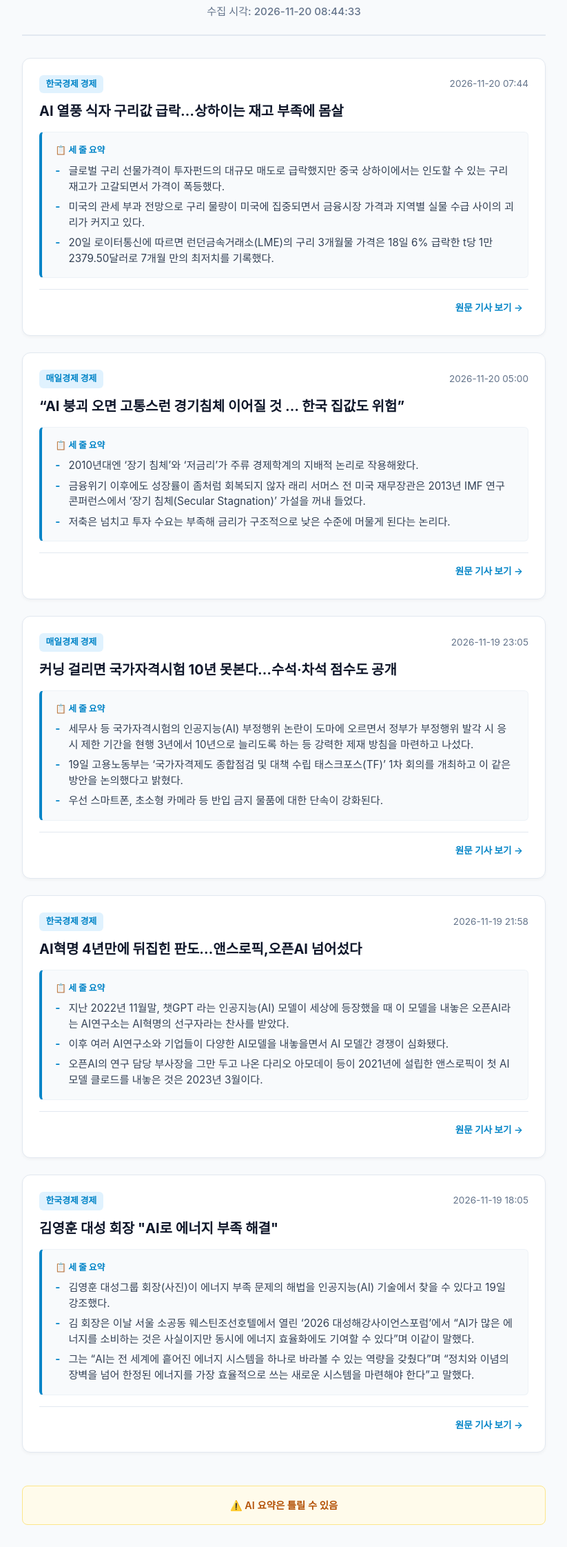
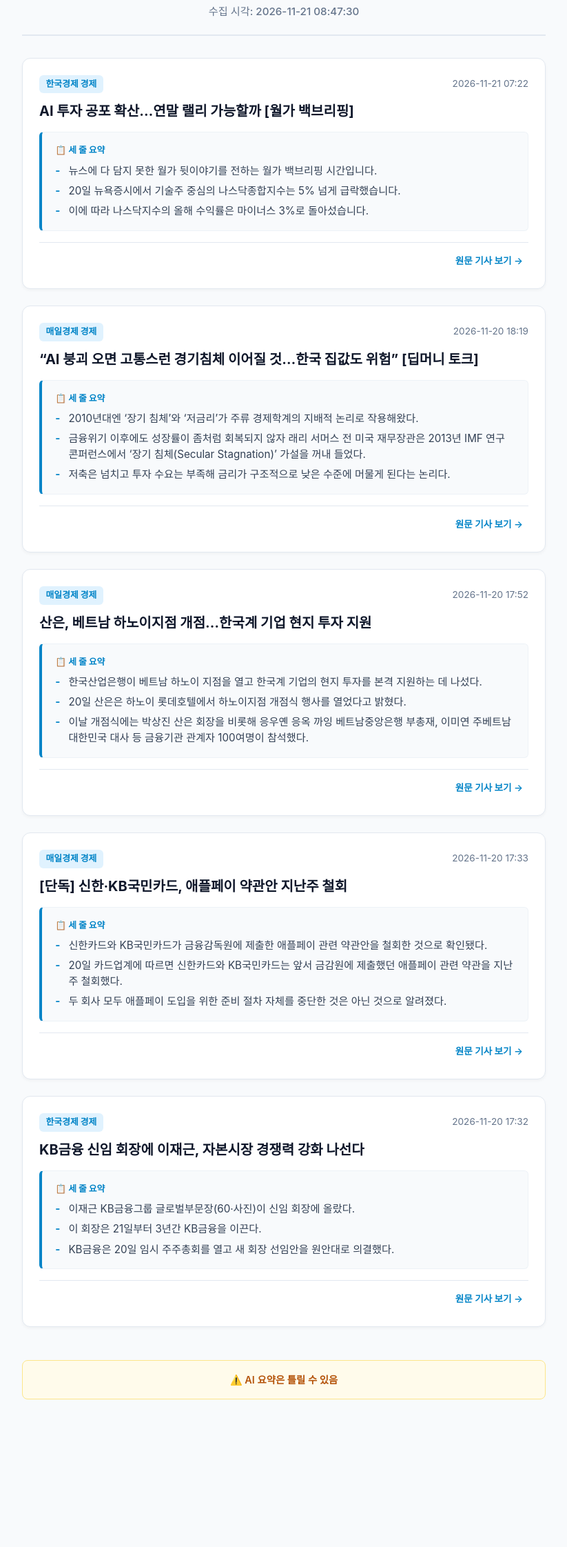
Before and after one commit to Kyle-HyukTae-Kwon/news-briefing, a plain HTML site: page index.html in a window 1280 px wide. Shown: the part 86-2329 px from the top of the page at 69% size, without its empty margins (228-1051 px from the left). After the commit the page ends 2147 px from the top, so only its background shows below. Drawn offline with Linux system fonts and the light colour scheme.

Commit message:
chore: update daily news briefing [skip ci]

```diff
--- a/index.html
+++ b/index.html
@@ -169,7 +169,7 @@
   <div class="container">
     <header>
       <h1>금융·경제 아침 브리핑</h1>
-      <p class="collected-time">수집 시각: 2026-11-20 08:44:33</p>
+      <p class="collected-time">수집 시각: 2026-11-21 08:47:30</p>
     </header>
 
     <main class="news-feed">
@@ -177,25 +177,25 @@
         <article class="news-card">
           <div class="card-meta">
             <span class="source-badge">한국경제 경제</span>
-            <span class="date-text">2026-11-20 07:44</span>
+            <span class="date-text">2026-11-21 07:22</span>
           </div>
 
           <h2 class="article-title">
-            <a href="https://www.hankyung.com/article/202611208859i" target="_blank" rel="noopener noreferrer">AI 열풍 식자 구리값 급락…상하이는 재고 부족에 몸살</a>
+            <a href="https://www.hankyung.com/article/202611211106i" target="_blank" rel="noopener noreferrer">AI 투자 공포 확산…연말 랠리 가능할까 [월가 백브리핑]</a>
           </h2>
 
           <div class="summary-container">
             <div class="summary-label">📋 세 줄 요약</div>
             <ul class="summary-list">
-              <li>글로벌 구리 선물가격이 투자펀드의 대규모 매도로 급락했지만 중국 상하이에서는 인도할 수 있는 구리 재고가 고갈되면서 가격이 폭등했다.</li>
-<li>미국의 관세 부과 전망으로 구리 물량이 미국에 집중되면서 금융시장 가격과 지역별 실물 수급 사이의 괴리가 커지고 있다.</li>
-<li>20일 로이터통신에 따르면 런던금속거래소(LME)의 구리 3개월물 가격은 18일 6% 급락한 t당 1만2379.50달러로 7개월 만의 최저치를 기록했다.</li>
+              <li>뉴스에 다 담지 못한 월가 뒷이야기를 전하는 월가 백브리핑 시간입니다.</li>
+<li>20일 뉴욕증시에서 기술주 중심의 나스닥종합지수는 5% 넘게 급락했습니다.</li>
+<li>이에 따라 나스닥지수의 올해 수익률은 마이너스 3%로 돌아섰습니다.</li>
 
             </ul>
           </div>
 
           <div class="card-footer">
-            <a class="origin-btn" href="https://www.hankyung.com/article/202611208859i" target="_blank" rel="noopener noreferrer">
+            <a class="origin-btn" href="https://www.hankyung.com/article/202611211106i" target="_blank" rel="noopener noreferrer">
               원문 기사 보기 →
             </a>
           </div>
@@ -204,11 +204,11 @@
         <article class="news-card">
           <div class="card-meta">
             <span class="source-badge">매일경제 경제</span>
-            <span class="date-text">2026-11-20 05:00</span>
+            <span class="date-text">2026-11-20 18:19</span>
           </div>
 
           <h2 class="article-title">
-            <a href="https://www.mk.co.kr/news/economy/12213727" target="_blank" rel="noopener noreferrer">“AI 붕괴 오면 고통스런 경기침체 이어질 것 … 한국 집값도 위험”</a>
+            <a href="https://www.mk.co.kr/news/economy/12214904" target="_blank" rel="noopener noreferrer">“AI 붕괴 오면 고통스런 경기침체 이어질 것…한국 집값도 위험” [딥머니 토크]</a>
           </h2>
 
           <div class="summary-container">
@@ -222,7 +222,7 @@
           </div>
 
           <div class="card-footer">
-            <a class="origin-btn" href="https://www.mk.co.kr/news/economy/12213727" target="_blank" rel="noopener noreferrer">
+            <a class="origin-btn" href="https://www.mk.co.kr/news/economy/12214904" target="_blank" rel="noopener noreferrer">
               원문 기사 보기 →
             </a>
           </div>
@@ -231,25 +231,52 @@
         <article class="news-card">
           <div class="card-meta">
             <span class="source-badge">매일경제 경제</span>
-            <span class="date-text">2026-11-19 23:05</span>
+            <span class="date-text">2026-11-20 17:52</span>
           </div>
 
           <h2 class="article-title">
-            <a href="https://www.mk.co.kr/news/economy/12214047" target="_blank" rel="noopener noreferrer">커닝 걸리면 국가자격시험 10년 못본다…수석·차석 점수도 공개</a>
+            <a href="https://www.mk.co.kr/news/economy/12214890" target="_blank" rel="noopener noreferrer">산은, 베트남 하노이지점 개점…한국계 기업 현지 투자 지원</a>
           </h2>
 
           <div class="summary-container">
             <div class="summary-label">📋 세 줄 요약</div>
             <ul class="summary-list">
-              <li>세무사 등 국가자격시험의 인공지능(AI) 부정행위 논란이 도마에 오르면서 정부가 부정행위 발각 시 응시 제한 기간을 현행 3년에서 10년으로 늘리도록 하는 등 강력한 제재 방침을 마련하고 나섰다.</li>
-<li>19일 고용노동부는 ‘국가자격제도 종합점검 및 대책 수립 태스크포스(TF)’ 1차 회의를 개최하고 이 같은 방안을 논의했다고 밝혔다.</li>
-<li>우선 스마트폰, 초소형 카메라 등 반입 금지 물품에 대한 단속이 강화된다.</li>
+              <li>한국산업은행이 베트남 하노이 지점을 열고 한국계 기업의 현지 투자를 본격 지원하는 데 나섰다.</li>
+<li>20일 산은은 하노이 롯데호텔에서 하노이지점 개점식 행사를 열었다고 밝혔다.</li>
+<li>이날 개점식에는 박상진 산은 회장을 비롯해 응우옌 응옥 까잉 베트남중앙은행 부총재, 이미연 주베트남 대한민국 대사 등 금융기관 관계자 100여명이 참석했다.</li>
 
             </ul>
           </div>
 
           <div class="card-footer">
-            <a class="origin-btn" href="https://www.mk.co.kr/news/economy/12214047" target="_blank" rel="noopener noreferrer">
+            <a class="origin-btn" href="https://www.mk.co.kr/news/economy/12214890" target="_blank" rel="noopener noreferrer">
+              원문 기사 보기 →
+            </a>
+          </div>
+        </article>
+
+        <article class="news-card">
+          <div class="card-meta">
+            <span class="source-badge">매일경제 경제</span>
+            <span class="date-text">2026-11-20 17:33</span>
+          </div>
+
+          <h2 class="article-title">
+            <a href="https://www.mk.co.kr/news/economy/12214850" target="_blank" rel="noopener noreferrer">[단독] 신한·KB국민카드, 애플페이 약관안 지난주 철회</a>
+          </h2>
+
+          <div class="summary-container">
+            <div class="summary-label">📋 세 줄 요약</div>
+            <ul class="summary-list">
+              <li>신한카드와 KB국민카드가 금융감독원에 제출한 애플페이 관련 약관안을 철회한 것으로 확인됐다.</li>
+<li>20일 카드업계에 따르면 신한카드와 KB국민카드는 앞서 금감원에 제출했던 애플페이 관련 약관을 지난주 철회했다.</li>
+<li>두 회사 모두 애플페이 도입을 위한 준비 절차 자체를 중단한 것은 아닌 것으로 알려졌다.</li>
+
+            </ul>
+          </div>
+
+          <div class="card-footer">
+            <a class="origin-btn" href="https://www.mk.co.kr/news/economy/12214850" target="_blank" rel="noopener noreferrer">
               원문 기사 보기 →
             </a>
           </div>
@@ -258,52 +285,25 @@
         <article class="news-card">
           <div class="card-meta">
             <span class="source-badge">한국경제 경제</span>
-            <span class="date-text">2026-11-19 21:58</span>
+            <span class="date-text">2026-11-20 17:32</span>
           </div>
 
           <h2 class="article-title">
-            <a href="https://www.hankyung.com/article/202611198587i" target="_blank" rel="noopener noreferrer">AI혁명 4년만에 뒤집힌 판도…앤스로픽,오픈AI 넘어섰다</a>
+            <a href="https://www.hankyung.com/article/2026112006641" target="_blank" rel="noopener noreferrer">KB금융 신임 회장에 이재근, 자본시장 경쟁력 강화 나선다</a>
           </h2>
 
           <div class="summary-container">
             <div class="summary-label">📋 세 줄 요약</div>
             <ul class="summary-list">
-              <li>지난 2022년 11월말, 챗GPT 라는 인공지능(AI) 모델이 세상에 등장했을 때 이 모델을 내놓은 오픈AI라는 AI연구소는 AI혁명의 선구자라는 찬사를 받았다.</li>
-<li>이후 여러 AI연구소와 기업들이 다양한 AI모델을 내놓을면서 AI 모델간 경쟁이 심화됐다.</li>
-<li>오픈AI의 연구 담당 부사장을 그만 두고 나온 다리오 아모데이 등이 2021년에 설립한 앤스로픽이 첫 AI모델 클로드를 내놓은 것은 2023년 3월이다.</li>
+              <li>이재근 KB금융그룹 글로벌부문장(60·사진)이 신임 회장에 올랐다.</li>
+<li>이 회장은 21일부터 3년간 KB금융을 이끈다.</li>
+<li>KB금융은 20일 임시 주주총회를 열고 새 회장 선임안을 원안대로 의결했다.</li>
 
             </ul>
           </div>
 
           <div class="card-footer">
-            <a class="origin-btn" href="https://www.hankyung.com/article/202611198587i" target="_blank" rel="noopener noreferrer">
-              원문 기사 보기 →
-            </a>
-          </div>
-        </article>
-
-        <article class="news-card">
-          <div class="card-meta">
-            <span class="source-badge">한국경제 경제</span>
-            <span class="date-text">2026-11-19 18:05</span>
-          </div>
-
-          <h2 class="article-title">
-            <a href="https://www.hankyung.com/article/2026111982711" target="_blank" rel="noopener noreferrer">김영훈 대성 회장 &quot;AI로 에너지 부족 해결&quot;</a>
-          </h2>
-
-          <div class="summary-container">
-            <div class="summary-label">📋 세 줄 요약</div>
-            <ul class="summary-list">
-              <li>김영훈 대성그룹 회장(사진)이 에너지 부족 문제의 해법을 인공지능(AI) 기술에서 찾을 수 있다고 19일 강조했다.</li>
-<li>김 회장은 이날 서울 소공동 웨스틴조선호텔에서 열린 ‘2026 대성해강사이언스포럼’에서 “AI가 많은 에너지를 소비하는 것은 사실이지만 동시에 에너지 효율화에도 기여할 수 있다”며 이같이 말했다.</li>
-<li>그는 “AI는 전 세계에 흩어진 에너지 시스템을 하나로 바라볼 수 있는 역량을 갖췄다”며 “정치와 이념의 장벽을 넘어 한정된 에너지를 가장 효율적으로 쓰는 새로운 시스템을 마련해야 한다”고 말했다.</li>
-
-            </ul>
-          </div>
-
-          <div class="card-footer">
-            <a class="origin-btn" href="https://www.hankyung.com/article/2026111982711" target="_blank" rel="noopener noreferrer">
+            <a class="origin-btn" href="https://www.hankyung.com/article/2026112006641" target="_blank" rel="noopener noreferrer">
               원문 기사 보기 →
             </a>
           </div>
```
Also changed, not shown: news.json (+35 -34 lines).
